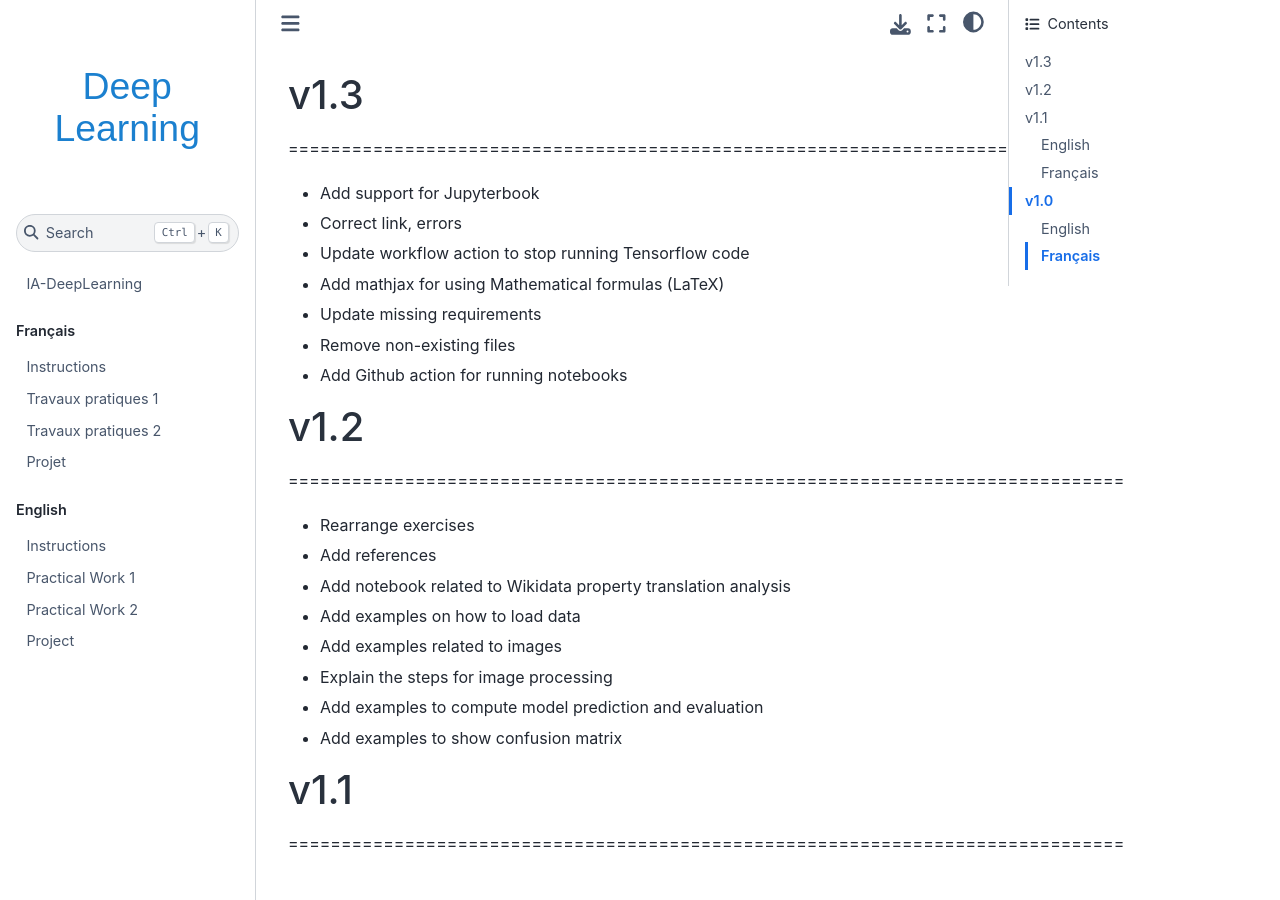
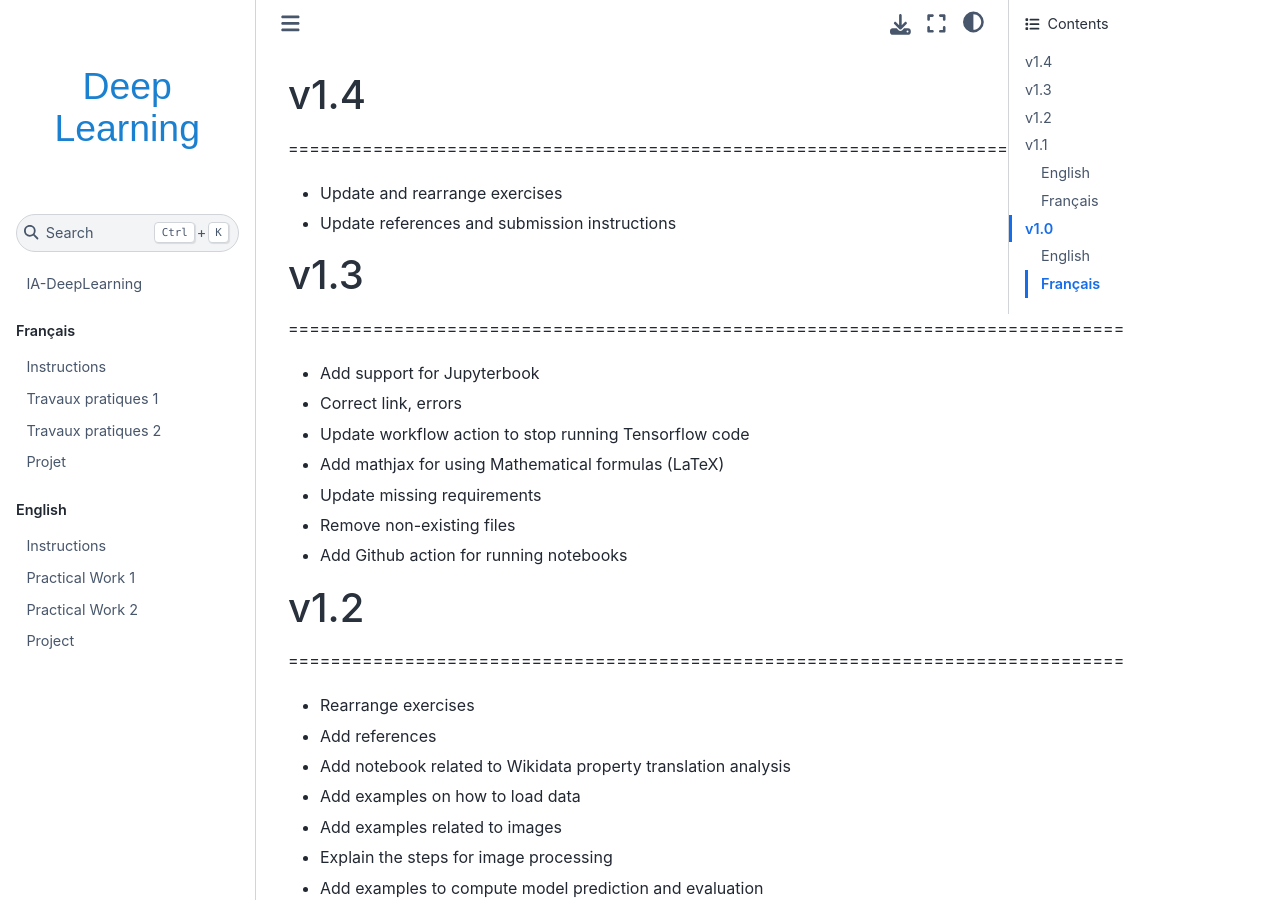
Before and after one commit to rodologie/IA-DeepLearning, a Jupyter Book: the page built from RELEASE.md, in a window 1280 px wide and 900 px high. Built offline with Jupyter Book 1.0.4 settings and Sphinx 7.4.7 and the Sphinx Book theme 1.1.4, drawn with Linux system fonts in a browser that asks for light colours.

Commit message:
Update release notes

```diff
--- a/RELEASE.md
+++ b/RELEASE.md
@@ -1,3 +1,8 @@
+# v1.4
+===============================================================================
+- Update and rearrange exercises
+- Update references and submission instructions
+
 # v1.3
 ===============================================================================
 - Add support for Jupyterbook
```
